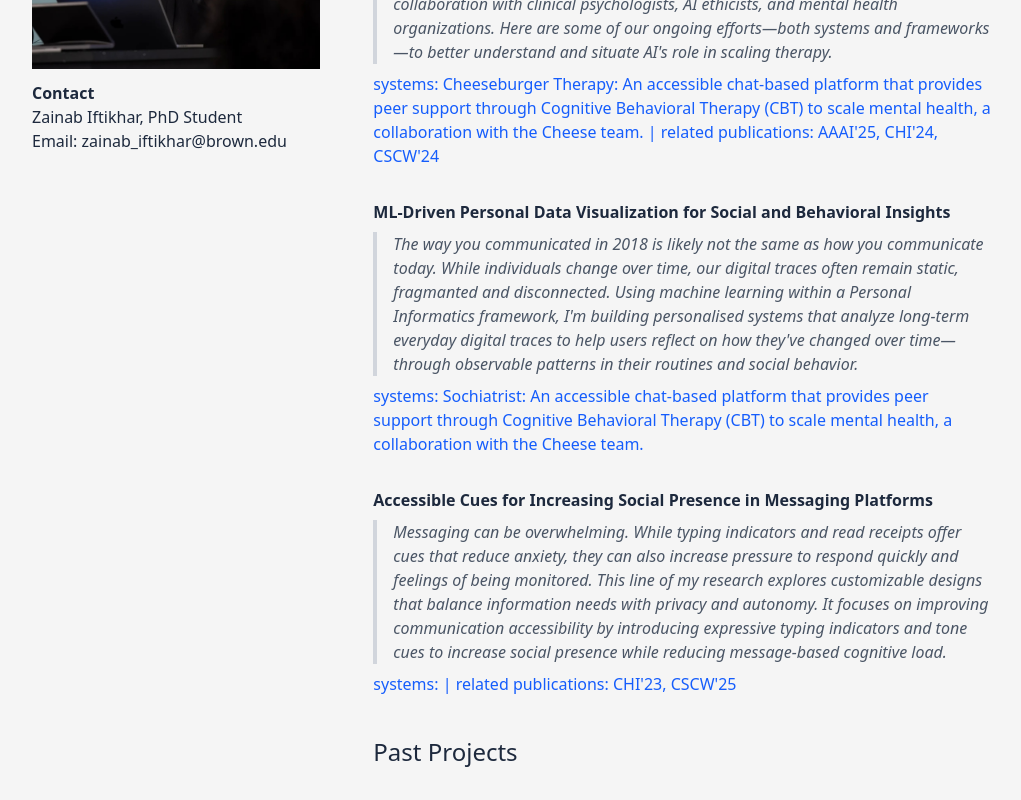
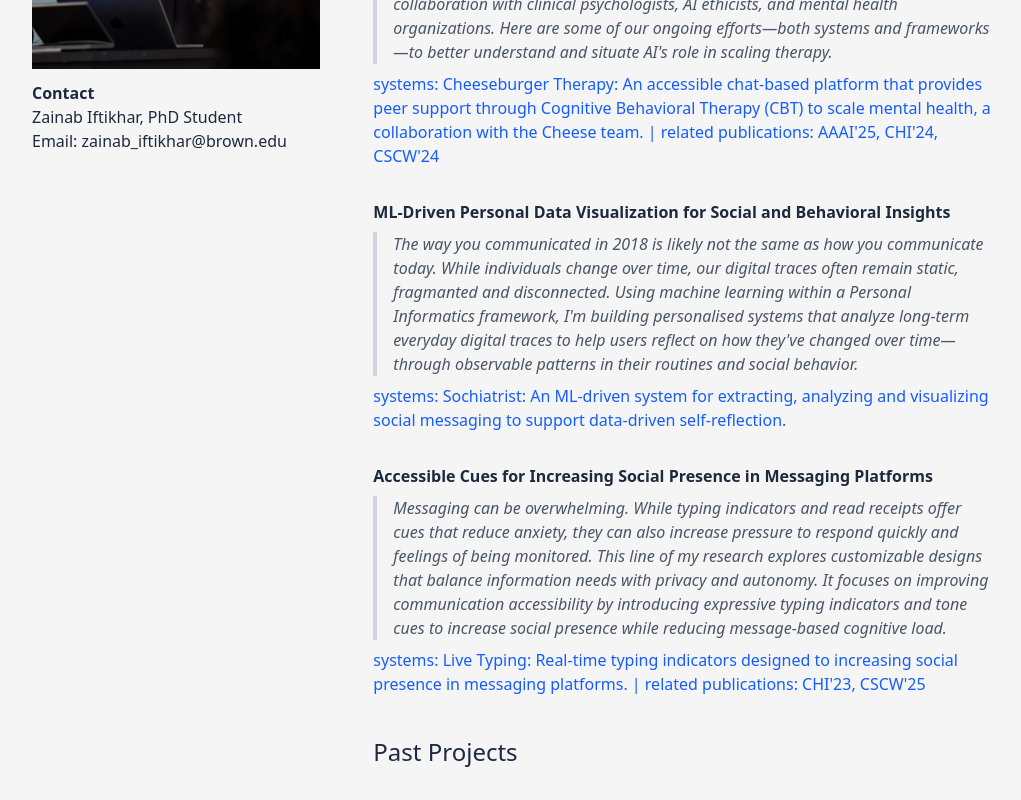
Before and after one commit to prettybuffy/web-vite-app, a React (Vite) app: page /projects in a window 1280 px wide. Shown: the part 325-1125 px from the top of the page, without its empty margins (128-1149 px from the left). Built offline with nearby package versions, Linux system fonts and the light colour scheme.

Commit message:
put proper links for systems

```diff
--- a/src/pages/Projects.jsx
+++ b/src/pages/Projects.jsx
@@ -19,7 +19,7 @@ const projects = [
     //How has someone’s communication style evolved? Which relationships have grown or faded? This work investigates how personal
     //data can serve as a mirror, helping people make sense of their digital histories in meaningful ways.
     //This work explores how personal data can serve as a mirror, enabling meaningful self-reflection through everyday digital traces.`,
-    systems: "Sochiatrist: An accessible chat-based platform that provides peer support through Cognitive Behavioral Therapy (CBT) to scale mental health, a collaboration with the Cheese team.",
+    systems: "Sochiatrist: An ML-driven system for extracting, analyzing and visualizing social messaging to support data-driven self-reflection.",
     link: "#",
   },
   {
@@ -28,6 +28,7 @@ const projects = [
     This line of my research explores customizable designs that balance information needs with privacy and autonomy. It focuses on improving communication accessibility by introducing expressive typing indicators and tone cues to increase
     social presence while reducing message-based cognitive
     load.`, //Using mixed methods, the work highlights how tailored cues can enhance clarity, confidence, and social connection, with implications for inclusive messaging design.`,
+    systems: "Live Typing: Real-time typing indicators designed to increasing social presence in messaging platforms.",
     link: "#",
     publications: "related publications: CHI'23, CSCW'25"
 
```
